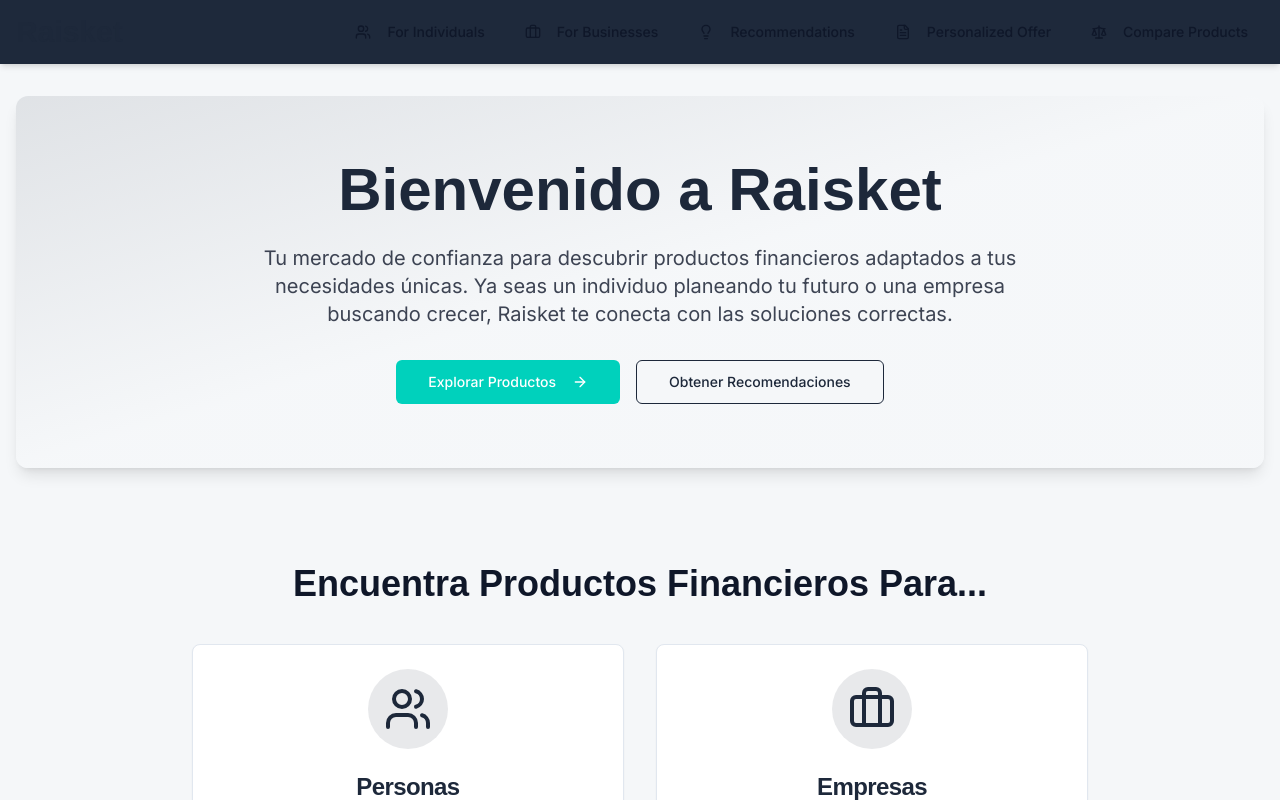
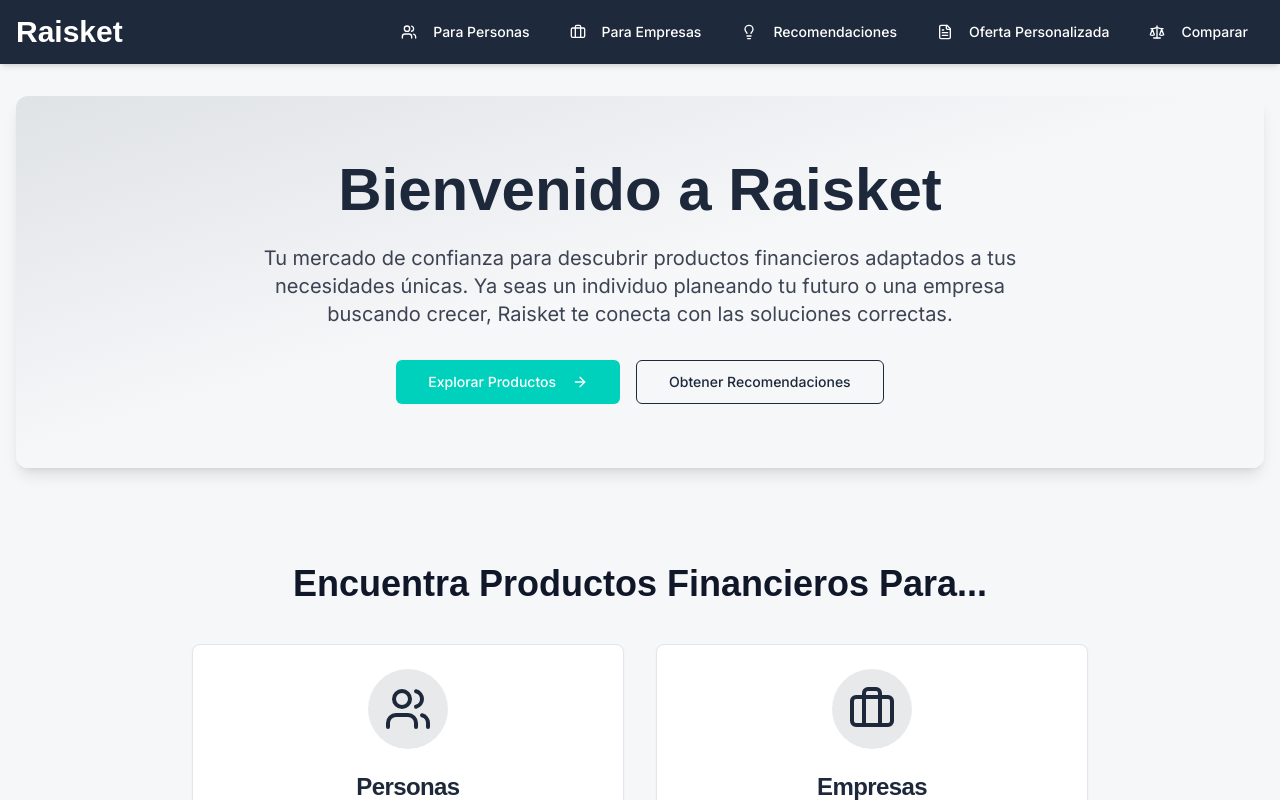
Before and after one commit to Rafapages5/raisket-fintech, a Next.js app: page / in a window 1280 px wide. Shown: the top 800 px of the page. Built offline with nearby package versions, Linux system fonts and the light colour scheme.

Commit message:
Update Header.tsx
Cambiando las letras a blanco y al pasar colocar en verde claro

```diff
--- a/src/components/layout/Header.tsx
+++ b/src/components/layout/Header.tsx
@@ -10,11 +10,11 @@ import { usePathname } from 'next/navigation';
 import { cn } from '@/lib/utils';
 
 const navItems = [
-  { href: '/individuals/all', label: 'For Individuals', icon: Users },
-  { href: '/businesses/all', label: 'For Businesses', icon: Briefcase },
-  { href: '/recommendations', label: 'Recommendations', icon: Lightbulb },
-  { href: '/personalized-offer', label: 'Personalized Offer', icon: FileText },
-  { href: '/compare', label: 'Compare Products', icon: Scale, special: true },
+  { href: '/individuals/all', label: 'Para Personas', icon: Users },
+  { href: '/businesses/all', label: 'Para Empresas', icon: Briefcase },
+  { href: '/recommendations', label: 'Recomendaciones', icon: Lightbulb },
+  { href: '/personalized-offer', label: 'Oferta Personalizada', icon: FileText },
+  { href: '/compare', label: 'Comparar', icon: Scale, special: true },
 ];
 
 export default function Header() {
@@ -25,22 +25,22 @@ export default function Header() {
     <>
       {navItems.map((item) => {
         const isActive = pathname === item.href || (item.href !== '/' && pathname.startsWith(item.href)) || (item.href.endsWith('/all') && pathname.startsWith(item.href.replace('/all', '')));
-        if (item.special && item.label === 'Compare Products') {
+        if (item.special && item.label === 'Comparar') {
           return (
             <Link key={item.href} href={item.href} passHref legacyBehavior>
               <Button
-                variant={isActive ? "secondary" : "ghost"}
+                variant="ghost"
                 className={cn(
-                  "justify-start w-full relative",
-                  isMobile ? "text-base py-3" : "text-sm",
-                  isActive && "font-semibold text-primary"
+                  "relative text-white hover:text-[#00d4aa] hover:bg-white/10 transition-all duration-200",
+                  isMobile ? "justify-start w-full text-base py-3" : "text-sm",
+                  isActive && "text-[#00d4aa] bg-white/10 font-semibold"
                 )}
                 aria-current={isActive ? "page" : undefined}
               >
                 <item.icon className="mr-2 h-4 w-4" />
                 {item.label}
                 {compareItems.length > 0 && (
-                  <span className="absolute top-1 right-1 md:top-1.5 md:right-1.5 bg-accent text-accent-foreground text-xs font-bold rounded-full h-5 w-5 flex items-center justify-center">
+                  <span className="absolute top-1 right-1 md:top-1.5 md:right-1.5 bg-[#00d4aa] text-white text-xs font-bold rounded-full h-5 w-5 flex items-center justify-center">
                     {compareItems.length}
                   </span>
                 )}
@@ -51,11 +51,11 @@ export default function Header() {
         return (
           <Link key={item.href} href={item.href} passHref legacyBehavior>
             <Button
-              variant={isActive ? "secondary" : "ghost"}
+              variant="ghost"
               className={cn(
-                "justify-start w-full",
-                isMobile ? "text-base py-3" : "text-sm",
-                isActive && "font-semibold text-primary"
+                "text-white hover:text-[#00d4aa] hover:bg-white/10 transition-all duration-200",
+                isMobile ? "justify-start w-full text-base py-3" : "text-sm",
+                isActive && "text-[#00d4aa] bg-white/10 font-semibold"
               )}
               aria-current={isActive ? "page" : undefined}
             >
@@ -71,7 +71,7 @@ export default function Header() {
   return (
     <header className="bg-[#1e293b] shadow-md sticky top-0 z-50">
       <div className="container mx-auto px-4 py-3 flex justify-between items-center">
-        <Link href="/" className="text-3xl font-headline font-bold text-primary hover:text-primary/80 transition-colors">
+        <Link href="/" className="text-3xl font-headline font-bold text-white hover:text-[#00d4aa] transition-colors duration-200">
           Raisket
         </Link>
         <nav className="hidden md:flex space-x-2 items-center">
@@ -80,13 +80,13 @@ export default function Header() {
         <div className="md:hidden">
           <Sheet>
             <SheetTrigger asChild>
-              <Button variant="outline" size="icon">
+              <Button variant="ghost" size="icon" className="text-white hover:text-[#00d4aa] hover:bg-white/10">
                 <Menu className="h-6 w-6" />
               </Button>
             </SheetTrigger>
-            <SheetContent side="right" className="w-[280px] sm:w-[320px] p-0">
-              <div className="p-6 border-b">
-                 <Link href="/" className="text-2xl font-headline font-bold text-primary">
+            <SheetContent side="right" className="w-[280px] sm:w-[320px] p-0 bg-[#1e293b] border-l-0">
+              <div className="p-6 border-b border-white/10">
+                 <Link href="/" className="text-2xl font-headline font-bold text-white">
                     Raisket
                   </Link>
               </div>
```
